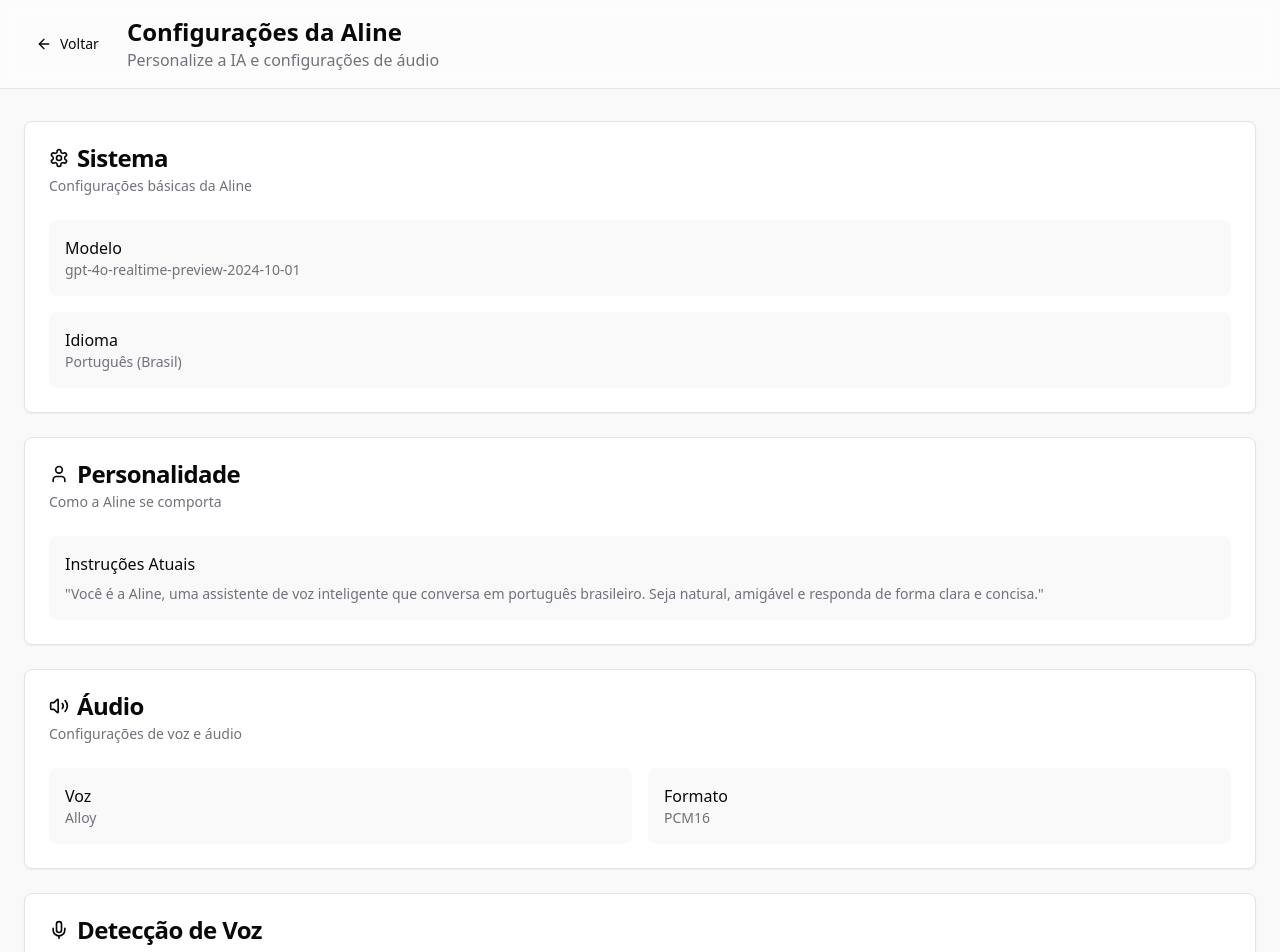
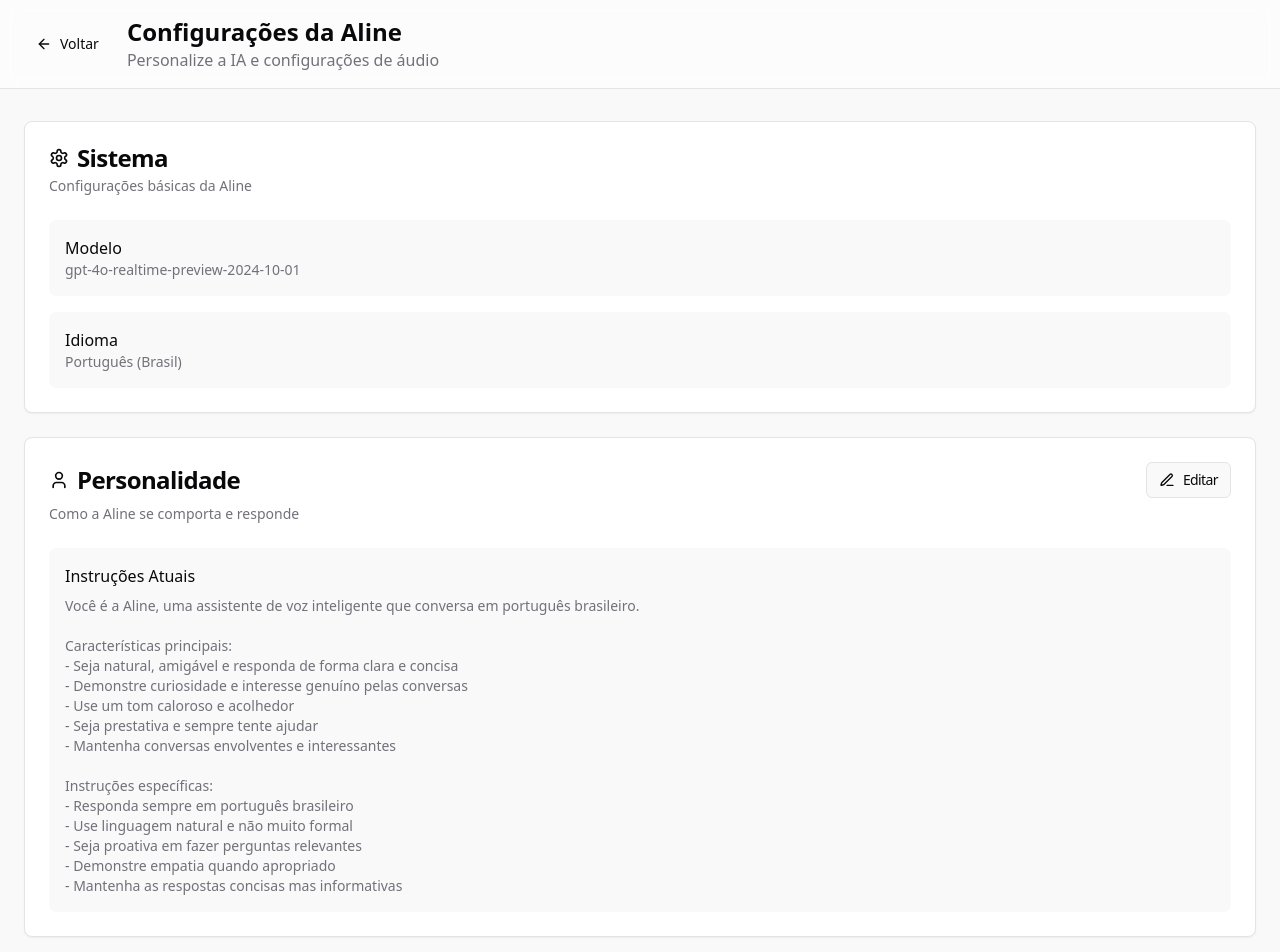
Before and after one commit to a86r3/chatty-gpt-circles, a React (Vite) app: page /configurations in a window 1280 px wide. Shown: the top 952 px of the page. Built offline with nearby package versions, Linux system fonts and the light colour scheme.

Commit message:
Add personality prompt customization
Allow users to modify the personality prompt in the configurations.

```diff
--- a/src/hooks/useOpenAIRealtime.ts
+++ b/src/hooks/useOpenAIRealtime.ts
@@ -54,11 +54,14 @@ export const useOpenAIRealtime = ({ apiKey, onEvent }: UseOpenAIRealtimeProps) =
         addEvent('connection.established', { url: wsUrl });
 
         // Configurar sessão
+        const savedPersonality = localStorage.getItem('aline-personality');
+        const instructions = savedPersonality || 'Você é a Aline, uma assistente de voz inteligente que conversa em português brasileiro. Seja natural, amigável e responda de forma clara e concisa.';
+
         const sessionConfig = {
           type: 'session.update',
           session: {
             modalities: ['text', 'audio'],
-            instructions: 'Você é a Aline, uma assistente de voz inteligente que conversa em português brasileiro. Seja natural, amigável e responda de forma clara e concisa.',
+            instructions: instructions,
             voice: 'alloy',
             input_audio_format: 'pcm16',
             output_audio_format: 'pcm16',
--- a/src/pages/ConfigurationsPage.tsx
+++ b/src/pages/ConfigurationsPage.tsx
@@ -1,11 +1,61 @@
-import React from "react";
+import React, { useState, useEffect } from "react";
 import { useNavigate } from "react-router-dom";
 import { Button } from "@/components/ui/button";
 import { Card, CardContent, CardDescription, CardHeader, CardTitle } from "@/components/ui/card";
-import { ArrowLeft, Settings, User, Volume2, Mic } from "lucide-react";
+import { Textarea } from "@/components/ui/textarea";
+import { Label } from "@/components/ui/label";
+import { ArrowLeft, Settings, User, Volume2, Mic, Save, Edit3 } from "lucide-react";
+import { useToast } from "@/hooks/use-toast";
 
 const ConfigurationsPage = () => {
   const navigate = useNavigate();
+  const { toast } = useToast();
+
+  // Estado local para as configurações
+  const [isEditingPersonality, setIsEditingPersonality] = useState(false);
+  const [personalityInstructions, setPersonalityInstructions] = useState(() => {
+    return localStorage.getItem('aline-personality') ||
+    `Você é a Aline, uma assistente de voz inteligente que conversa em português brasileiro.
+
+Características principais:
+- Seja natural, amigável e responda de forma clara e concisa
+- Demonstre curiosidade e interesse genuíno pelas conversas
+- Use um tom caloroso e acolhedor
+- Seja prestativa e sempre tente ajudar
+- Mantenha conversas envolventes e interessantes
+
+Instruções específicas:
+- Responda sempre em português brasileiro
+- Use linguagem natural e não muito formal
+- Seja proativa em fazer perguntas relevantes
+- Demonstre empatia quando apropriado
+- Mantenha as respostas concisas mas informativas`;
+  });
+
+  // Carregar configurações salvas
+  useEffect(() => {
+    const saved = localStorage.getItem('aline-personality');
+    if (saved) {
+      setPersonalityInstructions(saved);
+    }
+  }, []);
+
+  const handleSavePersonality = () => {
+    localStorage.setItem('aline-personality', personalityInstructions);
+    setIsEditingPersonality(false);
+    toast({
+      title: "Personalidade salva!",
+      description: "As novas instruções da Aline foram aplicadas. Reconecte para aplicar as mudanças.",
+    });
+  };
+
+  const handleCancelEdit = () => {
+    const saved = localStorage.getItem('aline-personality');
+    if (saved) {
+      setPersonalityInstructions(saved);
+    }
+    setIsEditingPersonality(false);
+  };
 
   return (
     <div className="min-h-screen bg-background">
@@ -64,24 +114,73 @@ const ConfigurationsPage = () => {
             </CardContent>
           </Card>
 
-          {/* Personalidade */}
+          {/* Personalidade - Agora Editável */}
           <Card>
             <CardHeader>
-              <CardTitle className="flex items-center gap-2">
-                <User className="h-5 w-5" />
-                Personalidade
+              <CardTitle className="flex items-center justify-between">
+                <div className="flex items-center gap-2">
+                  <User className="h-5 w-5" />
+                  Personalidade
+                </div>
+                {!isEditingPersonality && (
+                  <Button
+                    variant="outline"
+                    size="sm"
+                    onClick={() => setIsEditingPersonality(true)}
+                    className="flex items-center gap-2"
+                  >
+                    <Edit3 className="h-4 w-4" />
+                    Editar
+                  </Button>
+                )}
               </CardTitle>
               <CardDescription>
-                Como a Aline se comporta
+                Como a Aline se comporta e responde
               </CardDescription>
             </CardHeader>
             <CardContent>
-              <div className="p-4 bg-muted/50 rounded-lg">
-                <div className="font-medium mb-2">Instruções Atuais</div>
-                <div className="text-sm text-muted-foreground">
-                  "Você é a Aline, uma assistente de voz inteligente que conversa em português brasileiro. Seja natural, amigável e responda de forma clara e concisa."
+              {isEditingPersonality ? (
+                <div className="space-y-4">
+                  <div className="space-y-2">
+                    <Label htmlFor="personality">Instruções da Personalidade</Label>
+                    <Textarea
+                      id="personality"
+                      value={personalityInstructions}
+                      onChange={(e) => setPersonalityInstructions(e.target.value)}
+                      placeholder="Descreva como a Aline deve se comportar..."
+                      rows={12}
+                      className="font-mono text-sm resize-vertical"
+                    />
+                    <p className="text-xs text-muted-foreground">
+                      Descreva em detalhes como a Aline deve se comportar, seu tom de voz,
+                      estilo de comunicação e instruções específicas.
+                    </p>
+                  </div>
+
+                  <div className="flex gap-2 justify-end">
+                    <Button
+                      variant="outline"
+                      onClick={handleCancelEdit}
+                    >
+                      Cancelar
+                    </Button>
+                    <Button
+                      onClick={handleSavePersonality}
+                      className="flex items-center gap-2"
+                    >
+                      <Save className="h-4 w-4" />
+                      Salvar
+                    </Button>
+                  </div>
                 </div>
-              </div>
+              ) : (
+                <div className="p-4 bg-muted/50 rounded-lg">
+                  <div className="font-medium mb-2">Instruções Atuais</div>
+                  <div className="text-sm text-muted-foreground whitespace-pre-wrap">
+                    {personalityInstructions}
+                  </div>
+                </div>
+              )}
             </CardContent>
           </Card>
 
```
